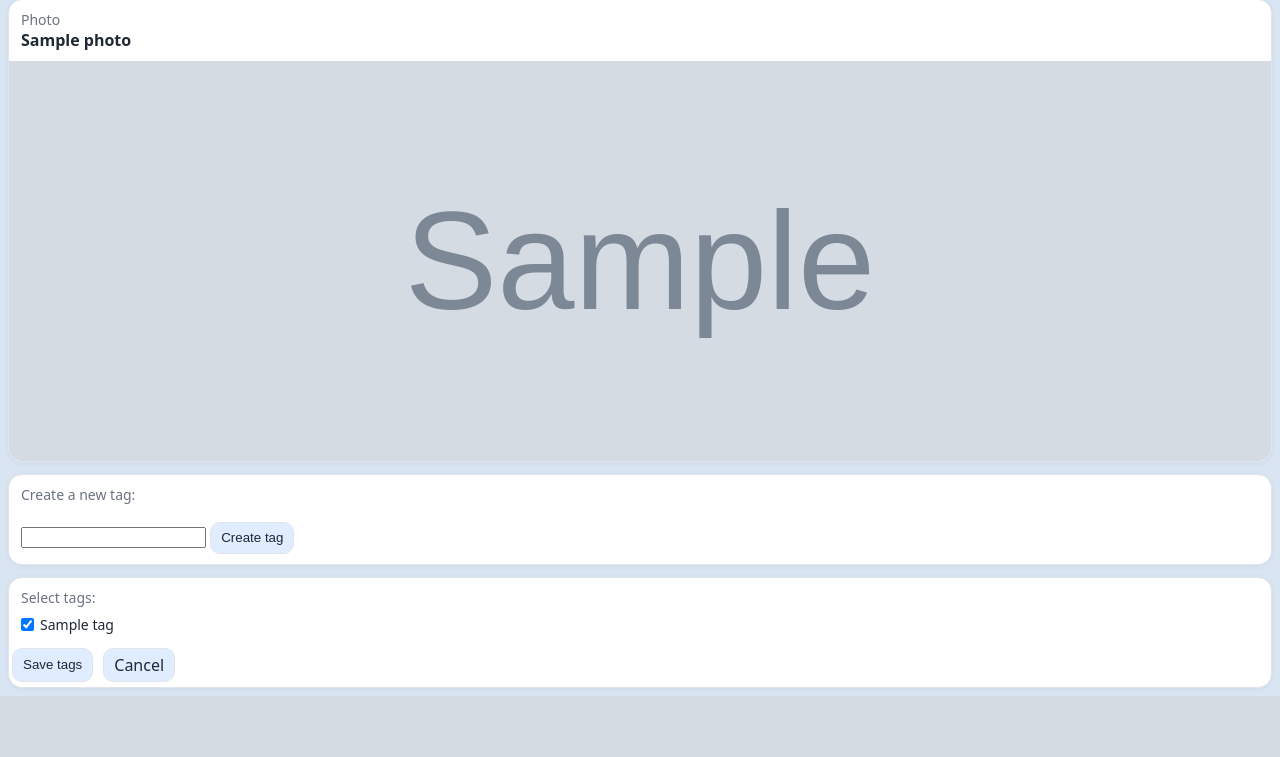
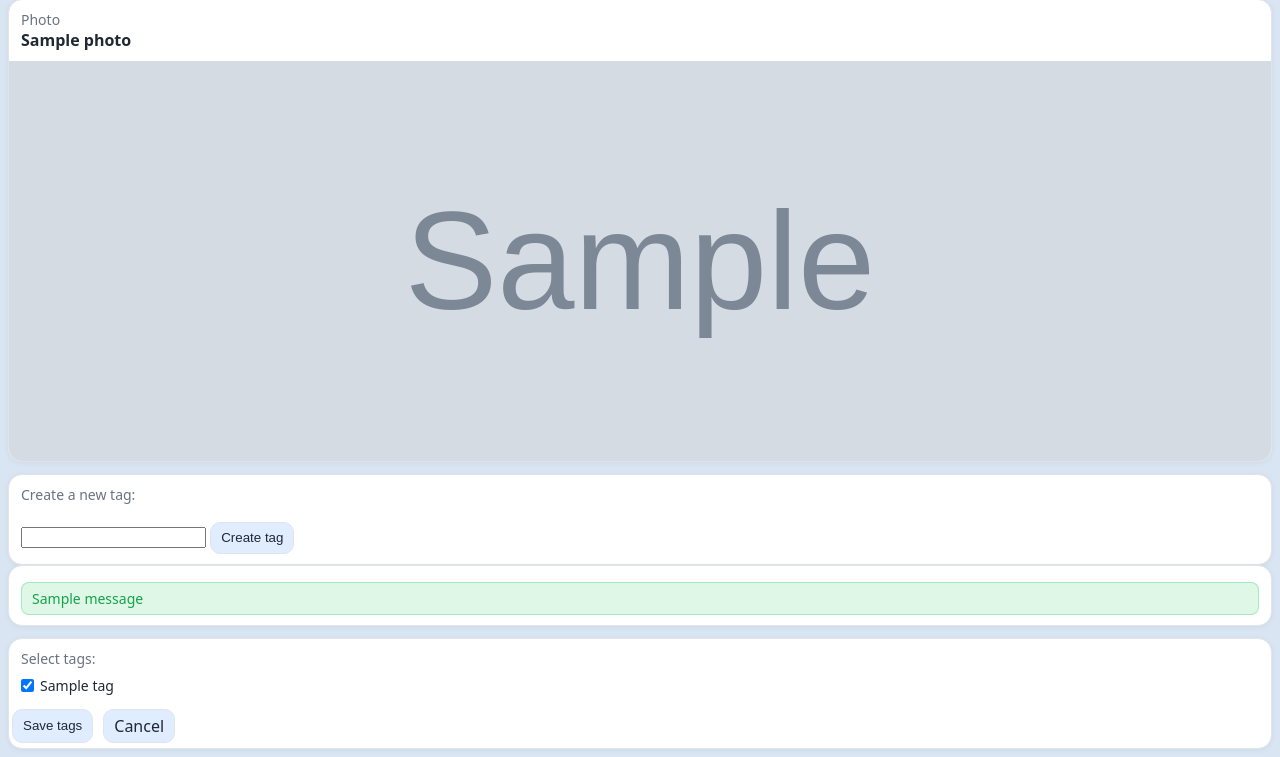
Before and after one commit to Carioto/photoapp, a Django app: page /photo/00000000-0000-0000-0000-000000000001/tags/ in a window 1280 px wide. Shown: the part 107-864 px from the top of the page. Before the commit the page ends 803 px from the top, so only its background shows below. Run offline with Django 5.2, Linux system fonts and the light colour scheme; a user stored in the database is signed in; tables that the repository leaves empty hold one stand-in row (values such as "Sample post"); grey boxes marked "Sample" are stand-in pictures; one stand-in notice (Sample message) is shown.

Commit message:
final fix edit tags creation error

```diff
--- a/gallery/forms.py
+++ b/gallery/forms.py
@@ -20,6 +20,13 @@ class CreateTagForm(forms.ModelForm):
 
     def clean_name(self):
         name = (self.cleaned_data["name"] or "").strip()
+
         if not name:
-            raise forms.ValidationError("Tag name cannot be blank.")
+            raise forms.ValidationError("Please enter a tag name.")
+
+        # Case-insensitive duplicate check
+        existing = Tag.objects.filter(name__iexact=name).first()
+        if existing:
+            raise forms.ValidationError(f'"{existing.name}" already exists.')
+
         return name
--- a/gallery/templates/gallery/base.html
+++ b/gallery/templates/gallery/base.html
@@ -67,6 +67,9 @@ textarea {width: 100%; min-height: 140px; padding: 12px; border-radius: 12px; bo
 @media (max-width: 900px) {.tag-grid > div {grid-template-columns: repeat(2, 1fr);}}
 @media (max-width: 500px) {.tag-grid > div {grid-template-columns: 1fr;}}
 .nav{display: flex; flex-direction: column; gap: 10px;}
+.msg{padding: 6px 10px; border-radius: 8px; margin-top: 6px; font-size: 14px;}
+.msg-success{background: rgba(34,197,94,.15); color: #16a34a; border: 1px solid rgba(34,197,94,.3);}
+.msg-error{background: rgba(239,68,68,.15); color: #dc2626; border: 1px solid rgba(239,68,68,.3);}
 </style>
 
   </head>
--- a/gallery/templates/gallery/edit_photo_tags.html
+++ b/gallery/templates/gallery/edit_photo_tags.html
@@ -25,6 +25,30 @@
   </div>
 </form>
 
+{% if messages or create_form.name.errors %}
+  <div style="margin-bottom:12px;">
+    <div class="card">
+      <div class="pad">
+
+        {% for message in messages %}
+          <div class="msg msg-{{ message.tags }}">
+            {{ message }}
+          </div>
+        {% endfor %}
+
+        {% for error in create_form.name.errors %}
+          <div class="msg msg-error">
+            {{ error }}
+          </div>
+        {% endfor %}
+
+      </div>
+    </div>
+  </div>
+{% endif %}
+
+
+
   <form method="post" class="card" style="margin-top:12px;">
     <input type="hidden" name="next" value="{{ next_url }}">
     {% csrf_token %}
--- a/gallery/views.py
+++ b/gallery/views.py
@@ -8,6 +8,9 @@ from django.db.models import Exists, OuterRef
 from django.contrib.auth.decorators import permission_required
 from .forms import PhotoTagsForm, CreateTagForm
 import logging
+from django.contrib import messages
+from django.db import IntegrityError
+
 logger = logging.getLogger(__name__)
 
 
@@ -159,29 +162,58 @@ def edit_photo_tags(request, photo_id):
 
     try:
         if request.method == "POST":
+            # ---- Create tag form submit ----
             if "create_tag" in request.POST:
                 create_form = CreateTagForm(request.POST)
                 form = PhotoTagsForm(instance=photo)
+
                 if create_form.is_valid():
-                    create_form.save()
-                    return redirect("edit_photo_tags", photo_id=photo.id)
+                    name = create_form.cleaned_data["name"].strip()
+
+                    # Case-insensitive duplicate check
+                    existing = Tag.objects.filter(name__iexact=name).first()
+                    if existing:
+                        messages.info(request, f'"{existing.name}" already exists.')
+                        return redirect(f"{request.path}?next={next_url}")
+
+                    try:
+                        Tag.objects.create(name=name)  # slug auto-fills in Tag.save()
+                        messages.success(request, f'Created tag "{name}".')
+                    except IntegrityError:
+                        messages.info(request, f'"{name}" already exists.')
+
+                    return redirect(f"{request.path}?next={next_url}")
+
+            # ---- Save tags form submit ----
             else:
                 form = PhotoTagsForm(request.POST, instance=photo)
                 create_form = CreateTagForm()
+
                 if form.is_valid():
                     form.save()
-                    return redirect("photo_detail", photo_id=photo.id)
+                    messages.success(request, "Tags updated.")
+                    return redirect(f"{request.build_absolute_uri(photo.get_absolute_url())}?next={next_url}")
+
+        # ---- GET request ----
         else:
             form = PhotoTagsForm(instance=photo)
             create_form = CreateTagForm()
 
-        return render(request, "gallery/edit_photo_tags.html", {
-            "photo": photo,
-            "form": form,
-            "create_form": create_form,
-            "next_url": next_url,
-        })
+        return render(
+            request,
+            "gallery/edit_photo_tags.html",
+            {
+                "photo": photo,
+                "form": form,
+                "create_form": create_form,
+                "next_url": next_url,
+            },
+        )
 
     except Exception:
-        logger.exception("edit_photo_tags failed (photo_id=%s, user=%s)", photo_id, getattr(request.user, "username", None))
+        logger.exception(
+            "edit_photo_tags failed (photo_id=%s, user=%s)",
+            photo_id,
+            getattr(request.user, "username", None),
+        )
         raise
```
